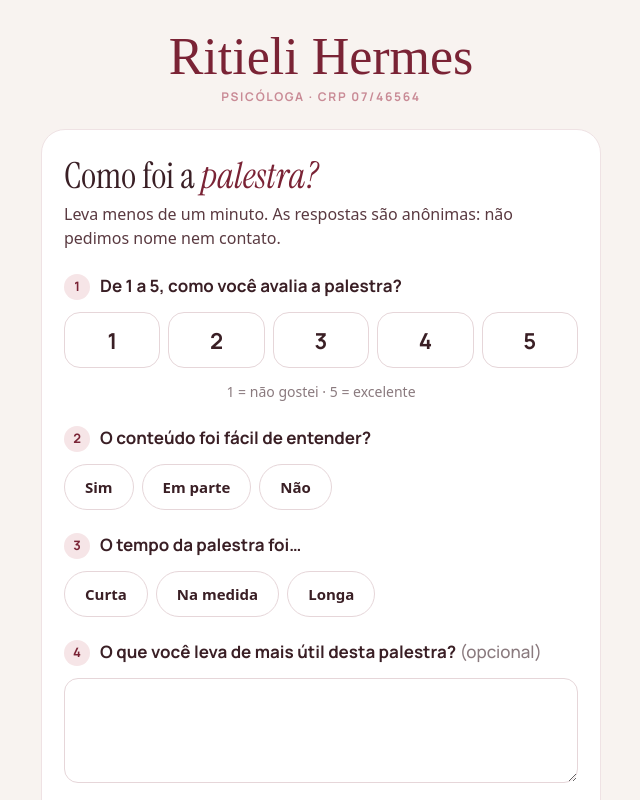
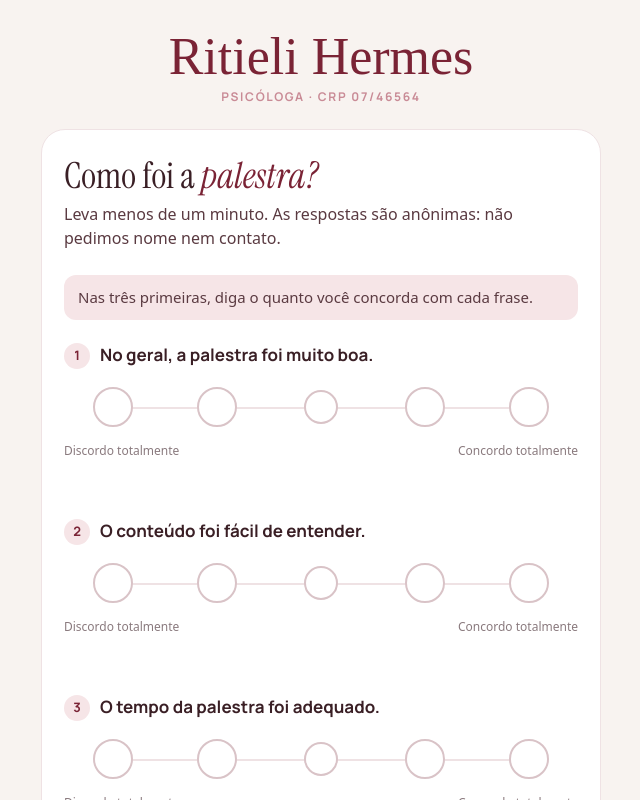
Before and after one commit to Louzada-B/portal-ritieli, a Next.js app: page /avaliacao in a window 1280 px wide. Shown: the top 800 px of the page, without its empty margins (319-959 px from the left). Built offline with nearby package versions, Linux system fonts and the light colour scheme; no server answers; a web font is replaced by a local one.

Commit message:
Avaliação: três primeiras perguntas em escala Likert
Co-Authored-By: Claude Opus 5.5 <noreply@anthropic.com>
Claude-Session: https://claude.ai/code/session_01KPqBAGQNamqSwFAxy52h2X

```diff
--- a/app/avaliacao/Formulario.tsx
+++ b/app/avaliacao/Formulario.tsx
@@ -2,20 +2,15 @@
 
 import { useEffect, useState, useTransition } from "react";
 import { enviarAvaliacao } from "./acoes";
+import { AFIRMACOES, ESCALA, type CampoLikert } from "../lib/avaliacao";
 
 type Links = { site: string; instagram: string; whatsapp: string; arroba: string };
 
-const NOTAS = [1, 2, 3, 4, 5];
-const ROTULO_NOTA: Record<number, string> = { 1: "Não gostei", 2: "Fraca", 3: "Boa", 4: "Muito boa", 5: "Excelente" };
-const CLAREZA = [["sim", "Sim"], ["em_parte", "Em parte"], ["nao", "Não"]] as const;
-const DURACAO = [["curta", "Curta"], ["na_medida", "Na medida"], ["longa", "Longa"]] as const;
 
 export default function Formulario({ palestra, links }: { palestra: string; links: Links }) {
   const chave = `avaliacao:${palestra}`;
   const [feito, setFeito] = useState(false);
-  const [nota, setNota] = useState(0);
-  const [clareza, setClareza] = useState("");
-  const [duracao, setDuracao] = useState("");
+  const [lk, setLk] = useState<Record<CampoLikert, number>>({ nota: 0, clareza: 0, duracao: 0 });
   const [maisUtil, setMaisUtil] = useState("");
   const [melhorar, setMelhorar] = useState("");
   const [site, setSite] = useState("");
@@ -28,12 +23,10 @@ export default function Formulario({ palestra, links }: { palestra: string; link
 
   const enviar = (e: React.FormEvent) => {
     e.preventDefault();
-    if (!nota) return setErro("Escolha uma nota de 1 a 5.");
-    if (!clareza) return setErro("Responda se o conteúdo foi claro.");
-    if (!duracao) return setErro("Responda sobre o tempo da palestra.");
+    if (!lk.nota || !lk.clareza || !lk.duracao) return setErro("Responda as três primeiras perguntas.");
     setErro("");
     iniciar(async () => {
-      const r = await enviarAvaliacao({ palestra, nota, clareza, duracao, maisUtil, melhorar, site });
+      const r = await enviarAvaliacao({ palestra, nota: lk.nota, clareza: lk.clareza, duracao: lk.duracao, maisUtil, melhorar, site });
       if (r.erro) return setErro(r.erro);
       try { localStorage.setItem(chave, "1"); } catch {}
       setFeito(true);
@@ -64,35 +57,22 @@ export default function Formulario({ palestra, links }: { palestra: string; link
         <p>Leva menos de um minuto. As respostas são anônimas: não pedimos nome nem contato.</p>
       </div>
 
-      <fieldset className="av-q">
-        <legend><span className="av-n">1</span>De 1 a 5, como você avalia a palestra?</legend>
-        <div className="av-notas" role="radiogroup" aria-label="Nota de 1 a 5">
-          {NOTAS.map((n) => (
-            <button key={n} type="button" role="radio" aria-checked={nota === n} className={nota === n ? "av-nota on" : "av-nota"} onClick={() => setNota(n)}>
-              <b>{n}</b>
-            </button>
-          ))}
-        </div>
-        <span className="av-rot">{nota ? ROTULO_NOTA[nota] : "1 = não gostei · 5 = excelente"}</span>
-      </fieldset>
-
-      <fieldset className="av-q">
-        <legend><span className="av-n">2</span>O conteúdo foi fácil de entender?</legend>
-        <div className="av-chips" role="radiogroup">
-          {CLAREZA.map(([v, t]) => (
-            <button key={v} type="button" role="radio" aria-checked={clareza === v} className={clareza === v ? "av-chip on" : "av-chip"} onClick={() => setClareza(v)}>{t}</button>
-          ))}
-        </div>
-      </fieldset>
-
-      <fieldset className="av-q">
-        <legend><span className="av-n">3</span>O tempo da palestra foi…</legend>
-        <div className="av-chips" role="radiogroup">
-          {DURACAO.map(([v, t]) => (
-            <button key={v} type="button" role="radio" aria-checked={duracao === v} className={duracao === v ? "av-chip on" : "av-chip"} onClick={() => setDuracao(v)}>{t}</button>
-          ))}
-        </div>
-      </fieldset>
+      <p className="av-instr">Nas três primeiras, diga o quanto você concorda com cada frase.</p>
+      {AFIRMACOES.map((a, i) => (
+        <fieldset key={a.campo} className="av-q">
+          <legend><span className="av-n">{i + 1}</span>{a.texto}</legend>
+          <div className="av-likert" role="radiogroup" aria-label={a.texto}>
+            {ESCALA.map((rot, k) => (
+              <button key={rot} type="button" role="radio" aria-checked={lk[a.campo] === k + 1} aria-label={rot} title={rot}
+                className={lk[a.campo] === k + 1 ? "av-lk on" : "av-lk"} onClick={() => setLk({ ...lk, [a.campo]: k + 1 })}>
+                <span className="av-bol" aria-hidden="true" />
+              </button>
+            ))}
+          </div>
+          <div className="av-pontas" aria-hidden="true"><span>Discordo totalmente</span><span>Concordo totalmente</span></div>
+          <span className="av-rot">{lk[a.campo] ? ESCALA[lk[a.campo] - 1] : "\u00a0"}</span>
+        </fieldset>
+      ))}
 
       <div className="av-q">
         <label htmlFor="av-util" className="av-leg"><span className="av-n">4</span><span>O que você leva de mais útil desta palestra? <i>(opcional)</i></span></label>
--- a/app/avaliacao/acoes.ts
+++ b/app/avaliacao/acoes.ts
@@ -3,14 +3,12 @@
 import { supabaseAdmin } from "../lib/supabase/admin";
 import { anotarTentativa, ipHash, passouDoLimite } from "../lib/pacienteAuth";
 
-const CLAREZA = ["sim", "em_parte", "nao"] as const;
-const DURACAO = ["curta", "na_medida", "longa"] as const;
 
 export type RespostaAvaliacao = {
   palestra: string;
   nota: number;
-  clareza: string;
-  duracao: string;
+  clareza: number;
+  duracao: number;
   maisUtil: string;
   melhorar: string;
   site: string; // campo-isca: pessoas não veem, robôs preenchem
@@ -22,10 +20,9 @@ const limpar = (t: string) => t.replace(/\s+/g, " ").trim().slice(0, 1000);
 export async function enviarAvaliacao(r: RespostaAvaliacao): Promise<{ ok?: true; erro?: string }> {
   if (r.site) return { ok: true };
   const palestra = /^[a-z0-9-]{1,60}$/.test(r.palestra) ? r.palestra : "palestra";
-  const nota = Math.round(Number(r.nota));
-  if (!(nota >= 1 && nota <= 5)) return { erro: "Escolha uma nota de 1 a 5." };
-  if (!CLAREZA.includes(r.clareza as (typeof CLAREZA)[number])) return { erro: "Responda se o conteúdo foi claro." };
-  if (!DURACAO.includes(r.duracao as (typeof DURACAO)[number])) return { erro: "Responda sobre o tempo da palestra." };
+  const ok = (n: number) => Number.isInteger(n) && n >= 1 && n <= 5;
+  const nota = Number(r.nota), clareza = Number(r.clareza), duracao = Number(r.duracao);
+  if (!ok(nota) || !ok(clareza) || !ok(duracao)) return { erro: "Responda as três primeiras perguntas." };
   const sb = supabaseAdmin();
   const chave = `avaliacao:${await ipHash()}`;
   if (await passouDoLimite(sb, chave, 150, 60)) return { erro: "Muitas respostas seguidas desta rede. Tente de novo mais tarde." };
@@ -33,8 +30,8 @@ export async function enviarAvaliacao(r: RespostaAvaliacao): Promise<{ ok?: true
   const { error } = await sb.from("avaliacoes_palestra").insert({
     palestra,
     nota,
-    clareza: r.clareza,
-    duracao: r.duracao,
+    clareza,
+    duracao,
     mais_util: limpar(r.maisUtil || "") || null,
     melhorar: limpar(r.melhorar || "") || null,
   });
--- a/app/avaliacao/avaliacao.css
+++ b/app/avaliacao/avaliacao.css
@@ -31,3 +31,13 @@
 .av-ok{width:56px;height:56px;border-radius:50%;background:#F6E5E7;color:#7A2335;font-size:28px;font-weight:700;display:flex;align-items:center;justify-content:center}
 .av-conv{margin-top:8px !important;font-weight:700;color:#3A1F25 !important}
 .av-links{display:flex;flex-direction:column;gap:10px;width:100%}
+.av-instr{margin:0;font-size:15px;color:#5A3A41;background:#F6E5E7;border-radius:12px;padding:10px 14px}
+.av-likert{display:grid;grid-template-columns:repeat(5,1fr);gap:6px;position:relative}
+.av-likert::before{content:"";position:absolute;left:10%;right:10%;top:50%;height:2px;background:#EFE2E4;z-index:0}
+.av-lk{position:relative;z-index:1;font:inherit;background:none;border:0;padding:6px 0;cursor:pointer;display:flex;justify-content:center}
+.av-bol{width:40px;height:40px;border-radius:50%;border:2px solid #D9C3C7;background:#fff;transition:all .15s}
+.av-lk:nth-child(3) .av-bol{width:34px;height:34px;margin-top:3px}
+.av-lk.on .av-bol{background:#7A2335;border-color:#7A2335;box-shadow:0 0 0 4px #F6E5E7}
+.av-lk:focus-visible{outline:2px solid #7A2335;outline-offset:2px;border-radius:12px}
+.av-pontas{display:flex;justify-content:space-between;font-size:12px;color:#8A7A7E;margin-top:-4px}
+.av-rot{font-weight:700;color:#7A2335 !important}
--- /dev/null
+++ b/app/lib/avaliacao.ts
@@ -0,0 +1,8 @@
+// Perguntas e escala do formulário de avaliação de palestra (usado na página pública e no painel).
+export const ESCALA = ["Discordo totalmente", "Discordo", "Nem concordo nem discordo", "Concordo", "Concordo totalmente"] as const;
+export const AFIRMACOES = [
+  { campo: "nota", texto: "No geral, a palestra foi muito boa." },
+  { campo: "clareza", texto: "O conteúdo foi fácil de entender." },
+  { campo: "duracao", texto: "O tempo da palestra foi adequado." },
+] as const;
+export type CampoLikert = (typeof AFIRMACOES)[number]["campo"];
```
Also changed, not shown: app/painel/(app)/avaliacoes/page.tsx (+15 -11 lines), 1 other file (tests, documents, lock files or other folders).
